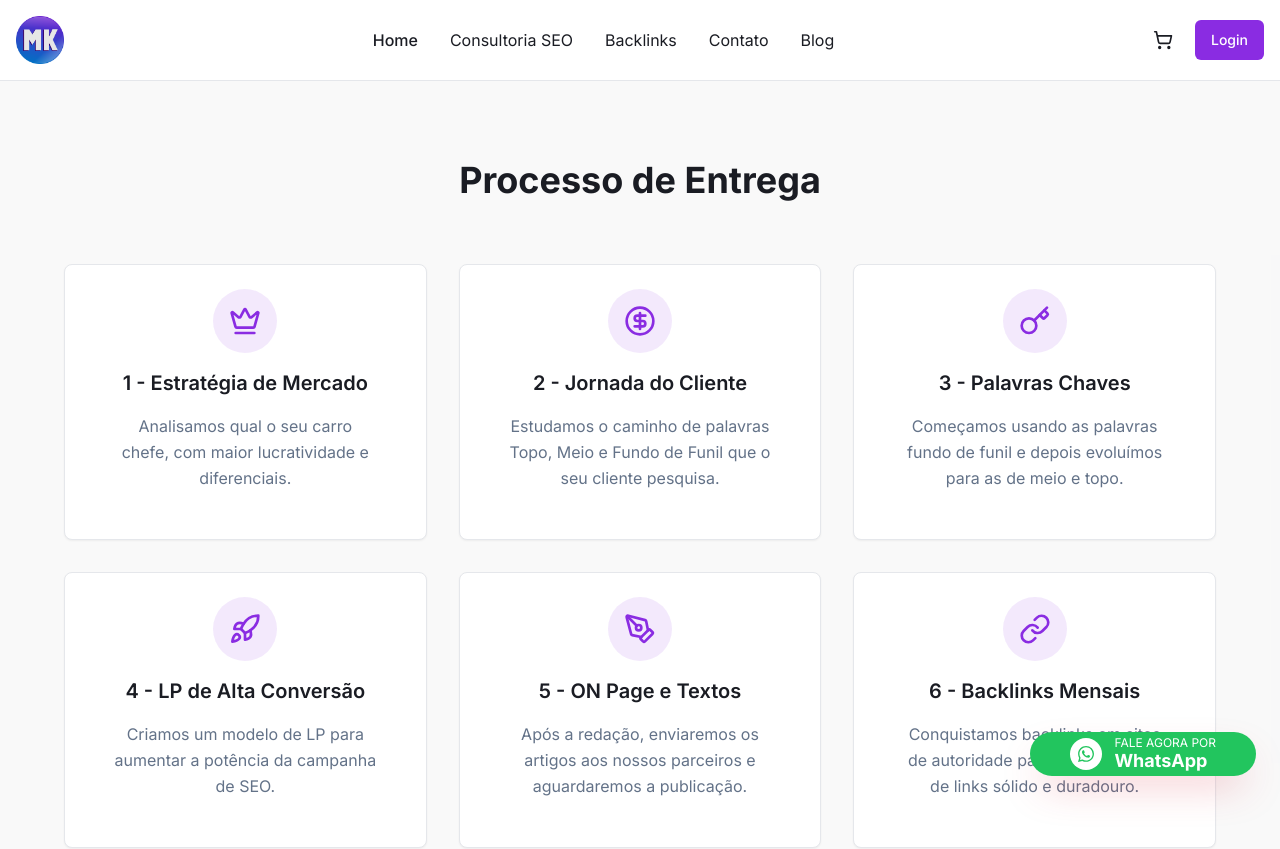
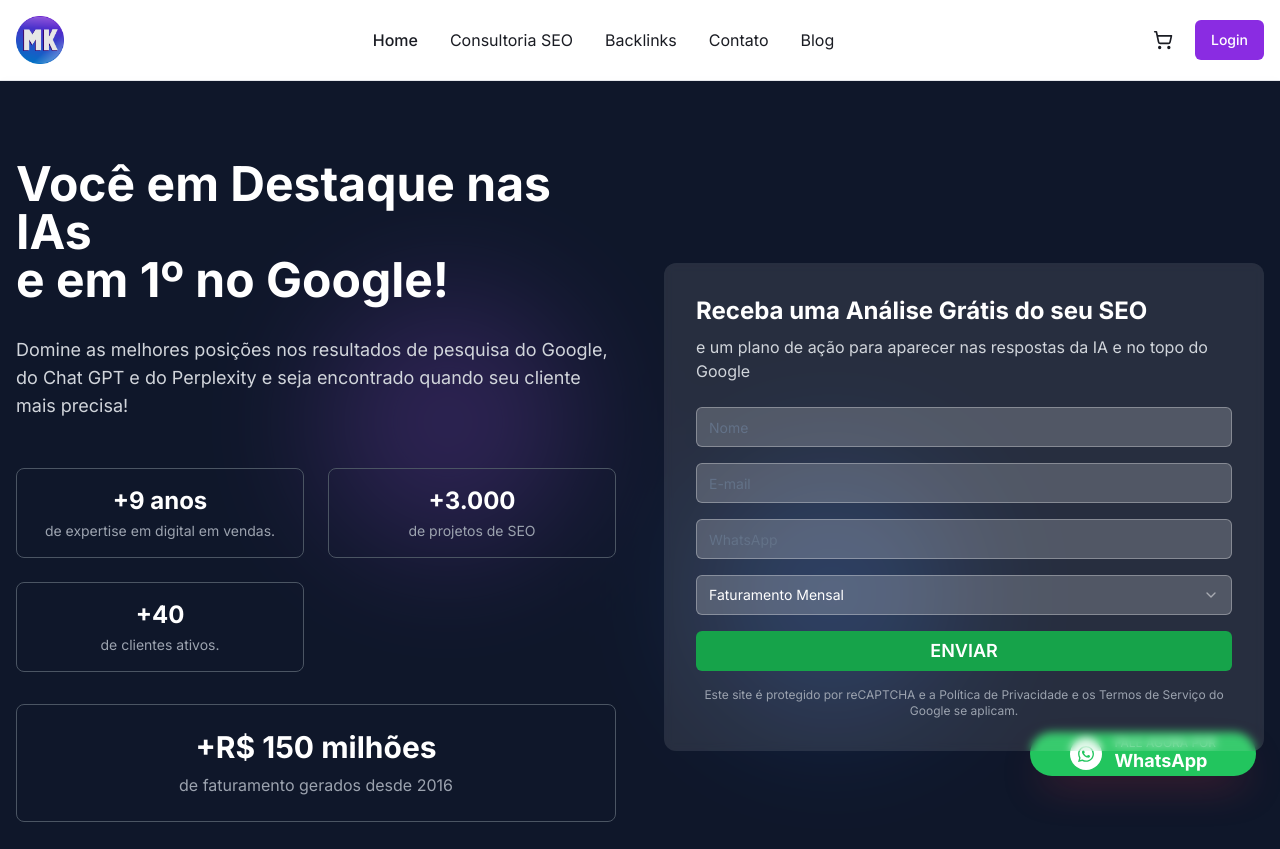
Before and after one commit to marconez777/seo-semantic-masterclass, a React (Vite) app: page /consultoria-de-seo in a window 1280 px wide. Shown: the top 849 px of the page. Built offline with nearby package versions, Linux system fonts and the light colour scheme.

Commit message:
Fix: Update consultoria-seo page
The consultoria-seo page was updated to include the provided image as the first section.

```diff
--- a/src/pages/ConsultoriaSeo.tsx
+++ b/src/pages/ConsultoriaSeo.tsx
@@ -19,6 +19,9 @@ const ConsultoriaSeo = () => {
       <Header />
 
       <main className="pt-20 min-h-screen bg-background">
+        {/* Hero Section - Lead Generation */}
+        <LeadGenerationSection />
+
         {/* Delivery Process */}
         <DeliveryProcessSection />
 
@@ -68,9 +71,6 @@ const ConsultoriaSeo = () => {
           backlinks={35}
           monthlyTraffic="50.230"
         />
-
-        {/* Lead Generation Section */}
-        <LeadGenerationSection />
       </main>
 
       <Footer />
```
